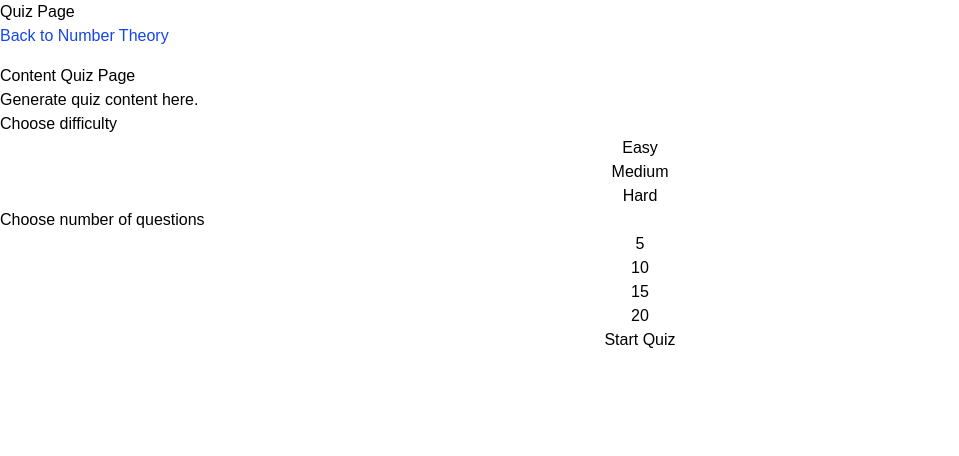
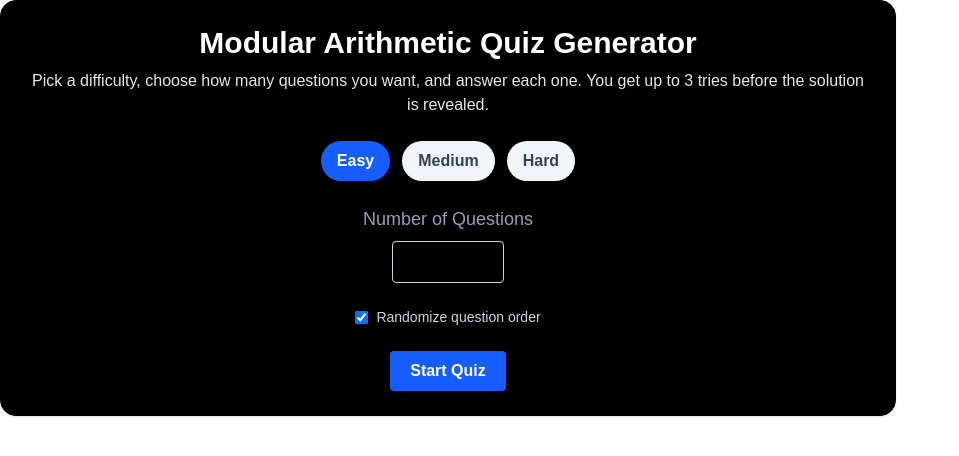
Before and after one commit to mittyjohn/Math-Website-Project, a Next.js app in the folder frontend/math-web/: page /quiz in a window 1280 px wide. Shown: the top 456 px of the page, without its empty margins (0-959 px from the left). Built offline with nearby package versions, Linux system fonts and the light colour scheme.

Commit message:
Quiz Generator semi-fixed

```diff
--- a/frontend/math-web/app/QuizGenerator.tsx
+++ b/frontend/math-web/app/QuizGenerator.tsx
@@ -150,10 +150,10 @@ export default function QuizGenerator() {
   }
 
   return (
-    <section className="w-full max-w-4xl rounded-2xl border border-slate-200 bg-white p-6 shadow-sm">
+    <section className="w-full max-w-4xl rounded-2xl border border-black bg-black p-6 shadow-sm">
       <div className="mb-6 text-center">
-        <h2 className="text-3xl font-bold text-slate-800">Modular Arithmetic Quiz Generator</h2>
-        <p className="mt-2 text-slate-600">
+        <h2 className="text-3xl font-bold text-white">Modular Arithmetic Quiz Generator</h2>
+        <p className="mt-2 text-slate-200">
           Pick a difficulty, choose how many questions you want, and answer each one. You get up to 3 tries before the solution is revealed.
         </p>
       </div>
@@ -178,7 +178,7 @@ export default function QuizGenerator() {
           </div>
 
           <div className="flex flex-col items-center gap-2">
-            <label htmlFor="numQuestions" className="text-lg font-medium text-slate-700">
+            <label htmlFor="numQuestions" className="text-lg font-medium text-slate-400">
               Number of Questions
             </label>
             <input
@@ -192,7 +192,7 @@ export default function QuizGenerator() {
             />
           </div>
 
-          <label className="flex items-center justify-center gap-2 text-sm font-medium text-slate-700">
+          <label className="flex items-center justify-center gap-2 text-sm font-medium text-slate-300">
             <input
               type="checkbox"
               checked={randomizeOrder}
@@ -218,7 +218,7 @@ export default function QuizGenerator() {
           <div className="text-sm font-medium uppercase tracking-wide text-slate-500">
             {difficulty.charAt(0).toUpperCase() + difficulty.slice(1)} • Question {currentIndex + 1} of {questions.length}
           </div>
-          <h3 className="text-2xl font-semibold text-slate-800">{currentQuestion.question}</h3>
+          <h3 className="text-2xl font-semibold text-white">{currentQuestion.question}</h3>
 
           <input
             type="text"
@@ -246,7 +246,7 @@ export default function QuizGenerator() {
             </button>
           </div>
 
-          {feedback && <p className="text-sm text-slate-700">{feedback}</p>}
+          {feedback && <p className="text-sm text-slate-300">{feedback}</p>}
 
           {showSolution && (
             <div className="rounded-lg border border-amber-200 bg-amber-50 p-4 text-sm text-amber-800">
--- a/frontend/math-web/app/QuizPage.tsx
+++ /dev/null
@@ -1,27 +0,0 @@
-import Link from 'next/link';
-import QuizGenerator from './QuizGenerator';
-
-const QuizPage = () => {
-    const GenerateQuiz = (event: React.MouseEvent<HTMLButtonElement>) => {
-        // Logic to start the quiz can be added here
-        console.log("Quiz started!");
-    }
-
-    const changeDifficulty = (difficulty: string) => {
-        // Logic to change the difficulty of the quiz can be added here
-        console.log(`Difficulty changed to: ${difficulty}`);
-    }
-
-    const changeNumberOfQuestions = (numQuestions: number) => {
-        // Logic to change the number of questions in the quiz can be added here
-        console.log(`Number of questions changed to: ${numQuestions}`);
-    }
-
-    return (<><div className="Quiz Page">Quiz Page</div>
-    <div className="mb-4"><Link className="text-blue-700 hover:text-white" href="/number-theory">Back to Number Theory</Link></div>
-    <h1>Content Quiz Page</h1><p>Generate quiz content here.</p>
-    <p>Choose difficulty</p><button>Easy</button><button>Medium</button><button>Hard</button><p>
-    Choose number of questions</p><button>5</button><button>10</button><button>15</button><button>20</button>
-    <button onClick={GenerateQuiz}>Start Quiz</button></>);
-}
-export default QuizPage;
--- a/frontend/math-web/app/quiz/page.tsx
+++ b/frontend/math-web/app/quiz/page.tsx
@@ -1,5 +1,5 @@
-import QuizPage from '../QuizPage';
+import QuizGenerator from '../QuizGenerator';
 
 export default function QuizRoutePage() {
-  return <QuizPage />;
+  return <QuizGenerator />;
 }
```
